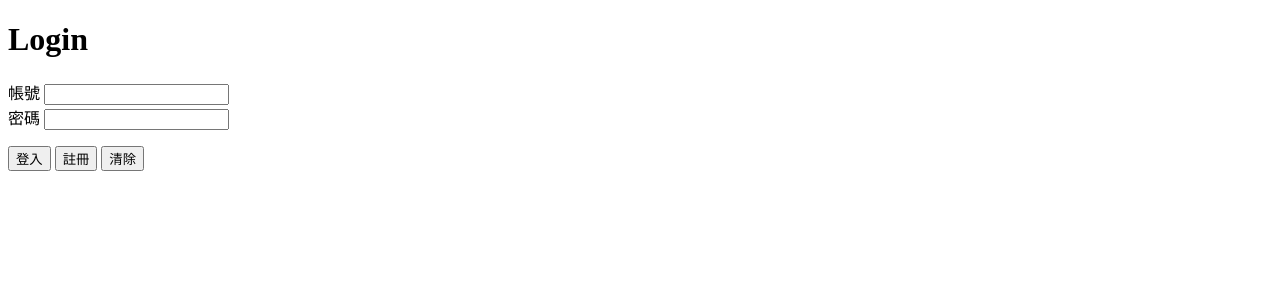
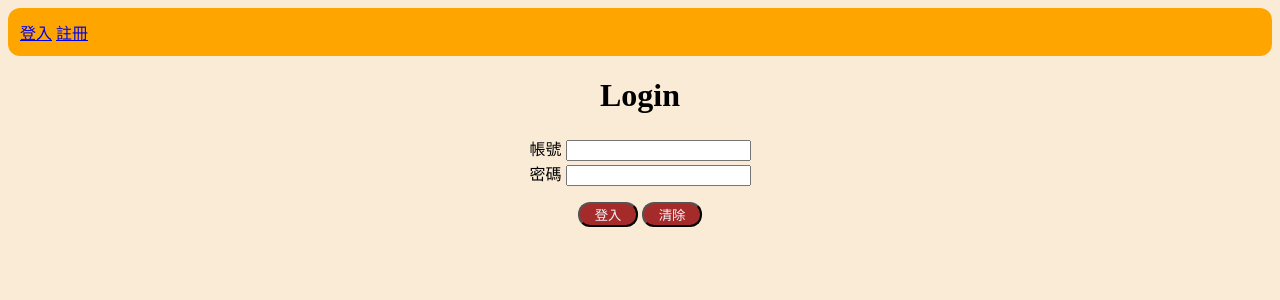
Before and after one commit to ssss91809/django-project, a Django app: page /user/login/ in a window 1280 px wide. Shown: the top 300 px of the page. Run offline with Django 5.2, Linux system fonts and the light colour scheme.

Commit message:
完成block

```diff
--- /dev/null
+++ b/templates/base.html
@@ -0,0 +1,54 @@
+<!DOCTYPE html>
+<html lang="zh-Hant">
+
+<head>
+    <meta charset="UTF-8">
+    <meta name="viewport" content="width=device-width, initial-scale=1.0">
+    <title>{% block title %}{% endblock %}</title>
+    <style>
+        #message {
+            color: red;
+        }
+
+        body {
+            background-color: antiquewhite;
+        }
+
+        #navbar {
+            background-color: orange;
+            padding: 12px;
+            border-radius: 12px;
+            color: #000;
+
+        }
+
+        #container {
+            margin: 12px;
+            text-align: center;
+        }
+    </style>
+    {% block style %}
+    <style>
+
+    </style>
+    {% endblock %}
+</head>
+
+<body>
+    <div id="navbar">
+        {% if user.is_authenticated %}
+        使用者名稱:{{user.username}} <a href="{% url 'logout' %}">登出</a>
+        {% else %}
+        <a href="{% url 'login' %}">登入</a>
+        <a href="{% url 'register' %}">註冊</a>
+        {% endif %}
+    </div>
+    <div id="container">
+        {% block content %}
+
+        {% endblock %}
+    </div>
+    <p id="message">{{message}}</p>
+</body>
+
+</html>
--- a/user/templates/user/login.html
+++ b/user/templates/user/login.html
@@ -1,13 +1,20 @@
-<!DOCTYPE html>
-<html lang="en">
+{% extends 'base.html' %}
+{% block title %}登入頁面{% endblock %}
+{% block style %}
 
-<head>
-    <meta charset="UTF-8">
-    <meta name="viewport" content="width=device-width, initial-scale=1.0">
-    <title>Document</title>
-</head>
+<style>
+    .button-style {
+        background-color: brown;
+        border-radius: 12px;
+        width: 60px;
+        color: aliceblue;
+    }
+</style>
 
-<body>
+
+{% endblock %}
+
+{% block content %}
 <h1>Login</h1>
 <form action="" method="POST">
     {% csrf_token %}
@@ -16,12 +23,10 @@
     <label for="id-password">密碼</label>
     <input type="password" name="password" id="id-password" /><br />
     <p>
-            <input type="submit" name="login" value="登入"></button>
-            <input type="submit" name="register" value="註冊"></button>
-            <button type="reset">清除</button>
+        <input class="button-style" type="submit" name="login" value="登入"></button>
+        <!-- <input type="submit" name="register" value="註冊"></button> -->
+        <button class="button-style" type="reset">清除</button>
     </p>
 </form>
-    <p id="message">{{message}}</p>
-</body>
 
-</html>
+{% endblock %}
--- a/user/views.py
+++ b/user/views.py
@@ -31,6 +31,7 @@ def user_login(request):
                 if user:
                     login(request, user)
                     message = "登入成功!"
+                    return redirect("profile")
                 else:
                     message = "帳號或密碼錯誤!"
 
@@ -67,8 +68,6 @@ def user_register(request):
                     ).save()
                     message = "註冊成功!"
 
-                    return redirect("profile")
-
         except Exception as e:
             print(e)
             message = "不明錯誤發生..."
```
Also changed, not shown: user/templates/user/profile.html (+7 -15 lines), user/templates/user/register.html (+4 -14 lines). Lines whose indentation alone changed are shown as unchanged.
